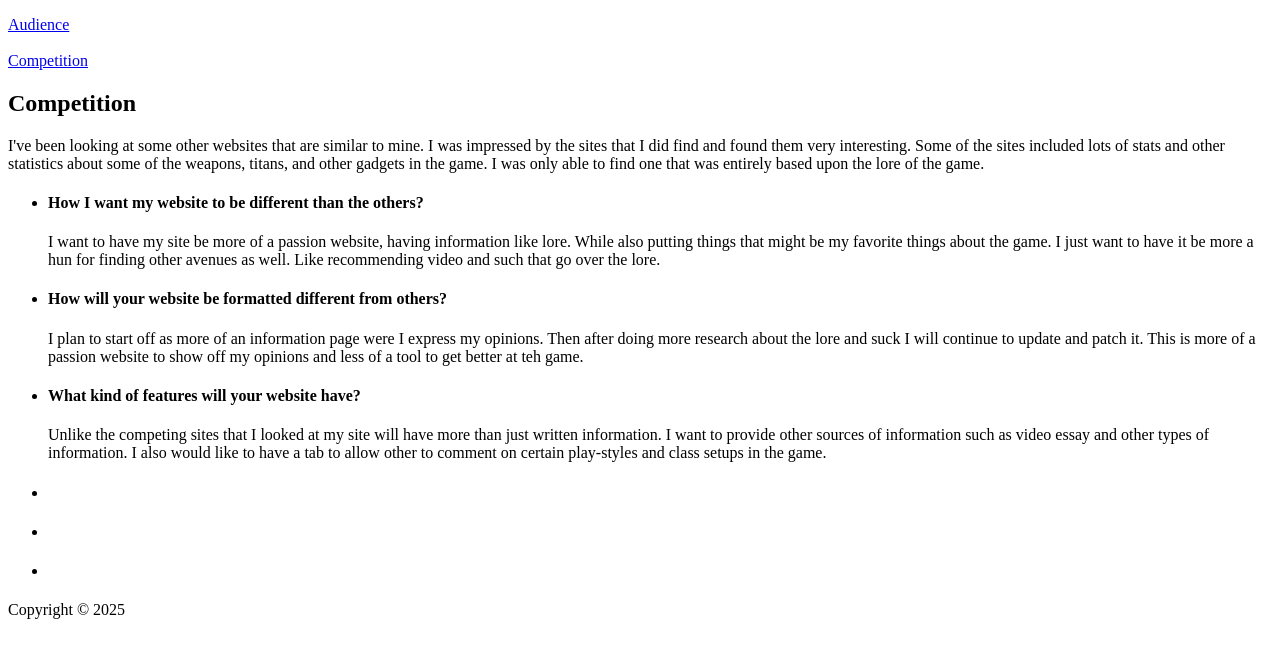
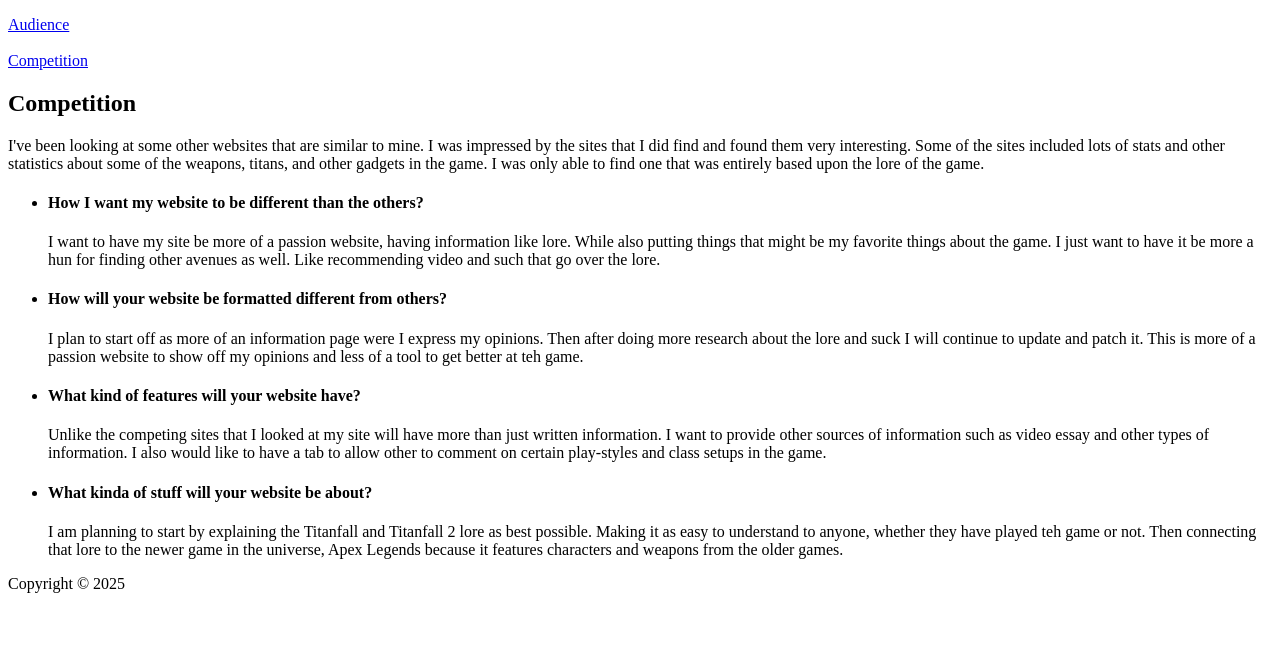
Before and after one commit to Axattack99/se1400, a plain HTML site: page milestone1/competition.html in a window 1280 px wide. Shown: the part 100-758 px from the top of the page. Drawn offline with Linux system fonts and the light colour scheme.

Commit message:
Done Comp page

```diff
--- a/milestone1/competition.html
+++ b/milestone1/competition.html
@@ -18,12 +18,8 @@
         <p>I plan to start off as more of an information page were I express my opinions. Then after doing more research about the lore and suck I will continue to update and patch it. This is more of a passion website to show off my opinions and less of a tool to get better at teh game.</p>
     <li><h4>What kind of features will your website have?</h4></li>
         <p>Unlike the competing sites that I looked at my site will have more than just written information. I want to provide other sources of information such as video essay and other types of information. I also would like to have a tab to allow other to comment on certain play-styles and class setups in the game. </p>
-    <li><h4></h4></li>
-        <p></p>
-    <li><h4></h4></li>
-        <p></p>
-    <li><h4></h4></li>
-        <p></p>
+    <li><h4>What kinda of stuff will your website be about?</h4></li>
+        <p>I am planning to start by explaining the Titanfall and Titanfall 2 lore as best possible. Making it as easy to understand to anyone, whether they have played teh game or not. Then connecting that lore to the newer game in the universe, Apex Legends because it features characters and weapons from the older games.</p>
 </ul>
 <footer>Copyright &copy; 2025</footer>
 </main>
```
